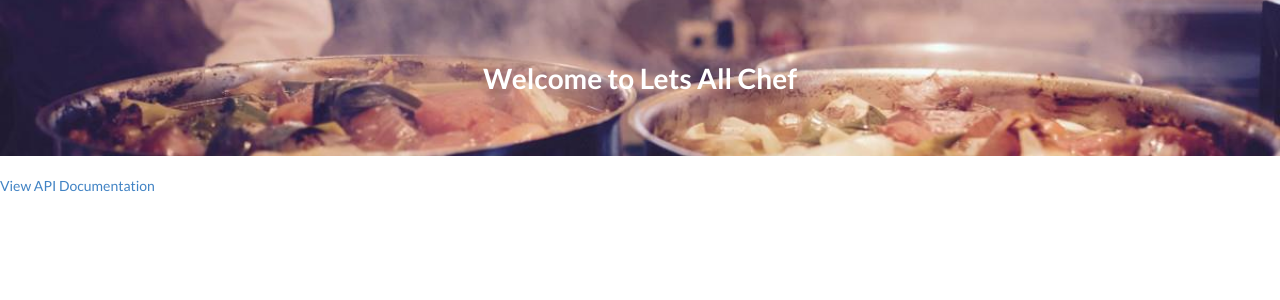
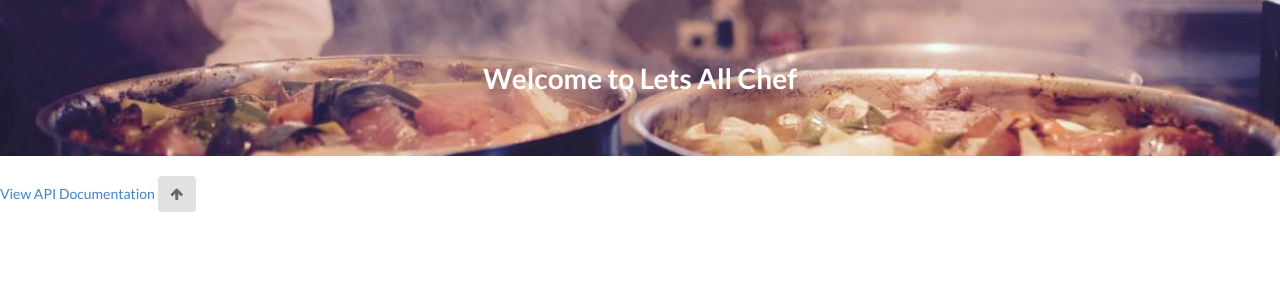
Before and after one commit to letsallchef/docs, a Jekyll site: the page built from index.html, in a window 1280 px wide. Shown: the top 300 px of the page. Built offline with Jekyll 4.4.1, drawn with Linux system fonts in a browser that asks for light colours.

Commit message:
adds goto-top

```diff
--- a/_layouts/default.html
+++ b/_layouts/default.html
@@ -1,7 +1,10 @@
 <!DOCTYPE html>
 <html>
 {% include head.html %}
-<body>
+<body id="body">
 	{{ content }}
+	<a href="#body" class="ui icon button" id="goto-top">
+		<i class="up arrow icon"></i>
+	</a>
 </body>
 </html>
```
